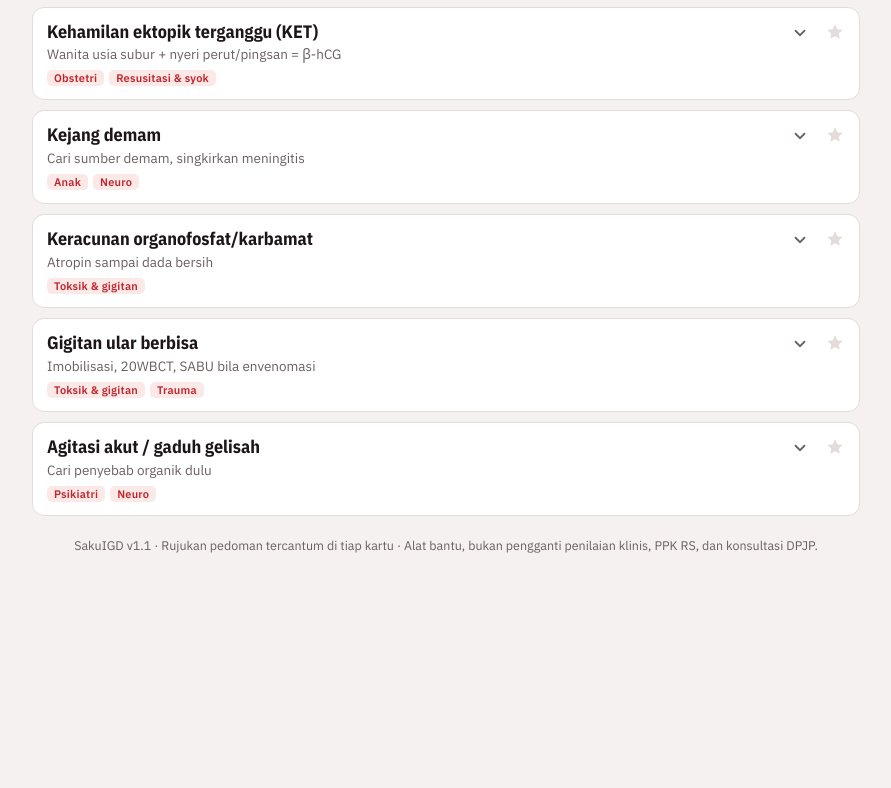
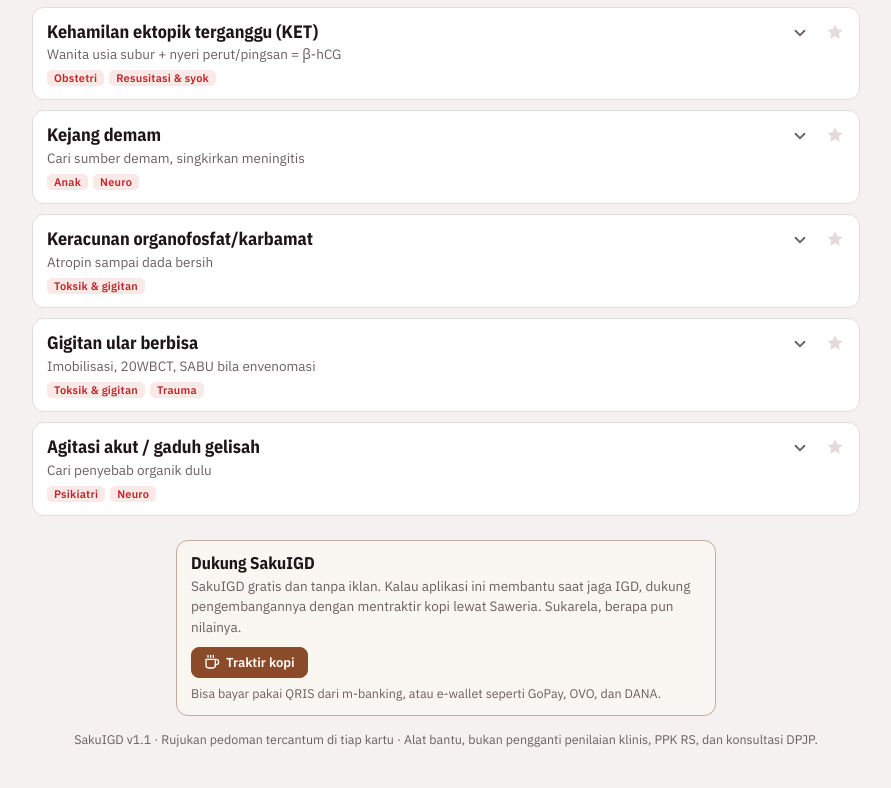
Before and after one commit to adilemadil/sakuigd, a plain HTML site: page index.html in a window 1280 px wide. Shown: the part 3899-4687 px from the top of the page, without its empty margins (194-1085 px from the left). Before the commit the page ends 4494 px from the top, so only its background shows below. Drawn offline with Linux system fonts and the light colour scheme.

Commit message:
Add files via upload

```diff
--- a/index.html
+++ b/index.html
@@ -160,6 +160,14 @@ table.mini tr.cur td{color:var(--accent)}
 .opt button[aria-pressed="true"]{border-color:var(--accent);background:var(--accent-soft);color:var(--accent);font-weight:600}
 .scorebar{position:sticky;bottom:0;margin-top:12px;background:var(--surface);border-top:1px solid var(--line);padding:10px 0 2px}
 footer{font-size:12.5px;color:var(--muted);text-align:center;padding:10px 16px 40px;max-width:860px;margin:0 auto}
+.support{max-width:540px;margin:4px auto 14px;text-align:left;background:color-mix(in srgb,#c58a4a 8%,var(--surface));border:1px solid color-mix(in srgb,#8a4b2a 35%,var(--line));border-radius:12px;padding:12px 14px}
+.support h2{font:700 17px/1.2 var(--font-display);color:var(--ink);margin:0 0 3px}
+.support p{margin:0 0 10px;font-size:13.5px}
+.support .sp-a{display:flex;align-items:center;gap:6px 12px;flex-wrap:wrap}
+.btn.coffee{background:#8a4b2a;border-color:#8a4b2a;color:#fff;text-decoration:none}
+.btn.coffee:hover{border-color:#8a4b2a;filter:brightness(1.12)}
+.btn.coffee:focus-visible{outline:2px solid #8a4b2a;outline-offset:2px}
+.btn.coffee svg{width:16px;height:16px;flex:none}
 .toast{position:fixed;left:50%;bottom:24px;transform:translateX(-50%) translateY(20px);background:var(--ink);color:var(--surface);font:600 14px var(--font-body);padding:9px 16px;border-radius:999px;opacity:0;pointer-events:none;transition:all .2s ease;z-index:40;max-width:calc(100% - 32px);text-align:center}
 .toast.show{opacity:1;transform:translateX(-50%) translateY(0)}
 @media (max-width:560px){
@@ -277,7 +285,13 @@ footer{font-size:12.5px;color:var(--muted);text-align:center;padding:10px 16px 4
 
 </main>
 
-<footer>SakuIGD v1.1 · Rujukan pedoman tercantum di tiap kartu · Alat bantu, bukan pengganti penilaian klinis, PPK RS, dan konsultasi DPJP.</footer>
+<footer>
+  <div class="support">
+    <h2>Dukung SakuIGD</h2>
+    <p>SakuIGD gratis dan tanpa iklan. Kalau aplikasi ini membantu saat jaga IGD, dukung pengembangannya dengan mentraktir kopi lewat Saweria. Sukarela, berapa pun nilainya.</p>
+    <div class="sp-a"><a class="btn coffee" href="https://saweria.co/adilemadil" target="_blank" rel="noopener"><svg viewBox="0 0 24 24" fill="none" stroke="currentColor" stroke-width="2" stroke-linecap="round" stroke-linejoin="round" aria-hidden="true"><path d="M17 8h1a4 4 0 0 1 0 8h-1"/><path d="M3 8h14v9a4 4 0 0 1-4 4H7a4 4 0 0 1-4-4z"/><path d="M6 2v3M10 2v3M14 2v3"/></svg>Traktir kopi</a><span>Bisa bayar pakai QRIS dari m-banking, atau e-wallet seperti GoPay, OVO, dan DANA.</span></div>
+  </div>
+  SakuIGD v1.1 · Rujukan pedoman tercantum di tiap kartu · Alat bantu, bukan pengganti penilaian klinis, PPK RS, dan konsultasi DPJP.</footer>
 <div class="sheet-bg" id="sheetBg"></div>
 <div class="sheet" id="sheet" role="dialog" aria-modal="true" aria-labelledby="sheetT" aria-hidden="true">
   <h2 id="sheetT">Pasang SakuIGD di iPhone/iPad</h2>
@@ -1357,7 +1371,7 @@ window.addEventListener("hashchange",fromHash);fromHash();
   document.addEventListener('keydown',function(e){if(e.key==='Escape') sheet(false)});
   if(!standalone && isIOS) btn.classList.add('show');
   window.addEventListener('beforeinstallprompt',function(e){e.preventDefault(); deferred=e; if(!standalone) btn.classList.add('show');});
-  window.addEventListener('appinstalled',function(){deferred=null; btn.classList.remove('show'); note('OrthoKlas terpasang di perangkat ini');});
+  window.addEventListener('appinstalled',function(){deferred=null; btn.classList.remove('show'); note('SakuIGD terpasang di perangkat ini');});
   btn.addEventListener('click',function(){
     if(deferred){deferred.prompt(); deferred.userChoice.then(function(c){ if(c&&c.outcome==='accepted') btn.classList.remove('show'); deferred=null; }); return;}
     if(isIOS){sheet(true); return;}
```
Also changed, not shown: sw.js (+5 -3 lines).
